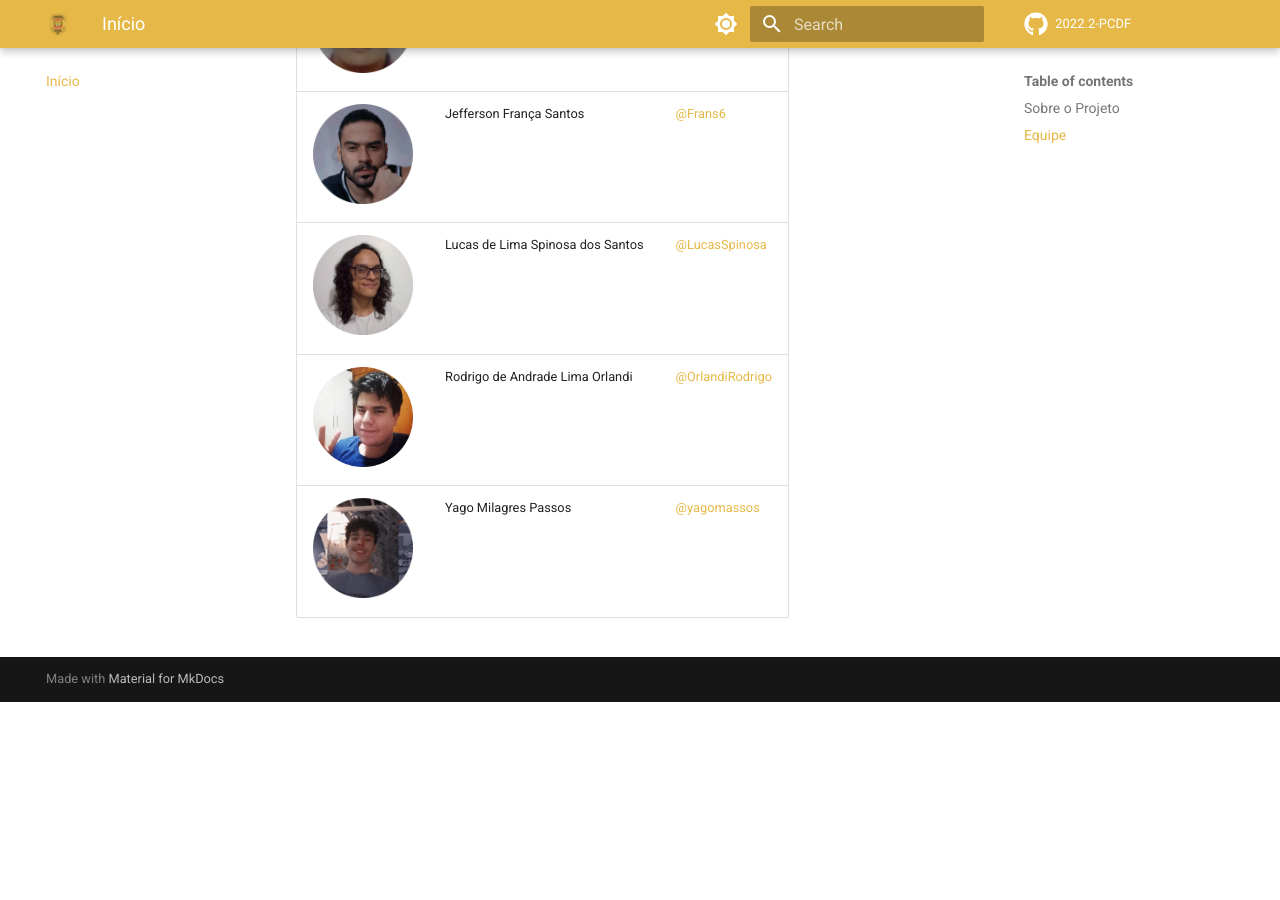
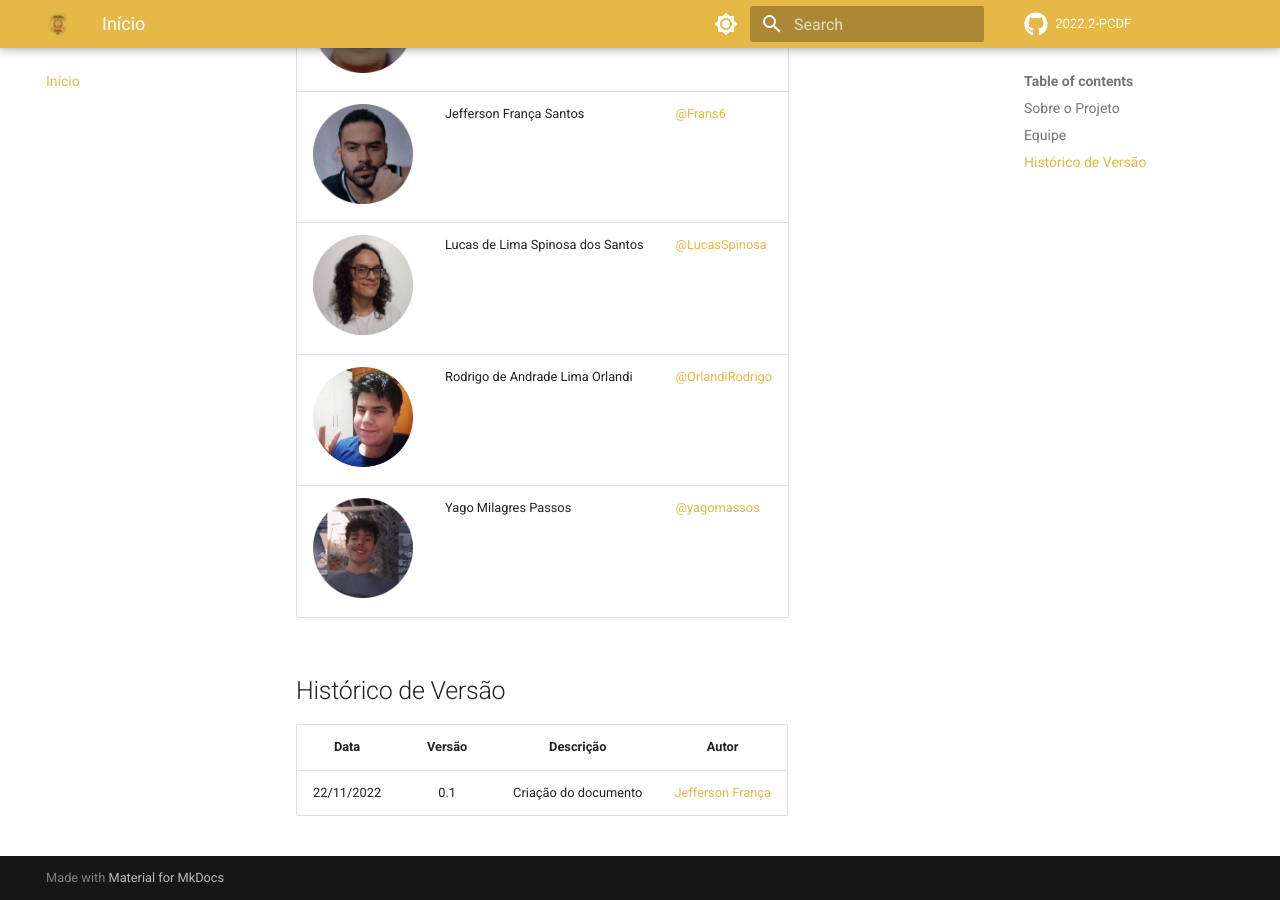
Before and after one commit to Interacao-Humano-Computador/2022.2-PCDF, an MkDocs documentation site: the page built from docs/index.md, in a window 1280 px wide and 900 px high, scrolled down 731 px. Built offline with MkDocs 1.6.1 and Material for MkDocs 9.7.7, drawn with Linux system fonts in a browser that asks for light colours; comment, search, counter and statistics services are not loaded; before the commit the page ends 1433 px from its top, so only the background shows below that.

Commit message:
Adicionando histórico de versão no inicio

```diff
--- a/docs/index.md
+++ b/docs/index.md
@@ -7,11 +7,18 @@ Aqui serão detalhados os aspectos do projeto em grupo, o qual objetiva a análi
 
 ## Equipe
 
-| Foto | Nome | GitHub |
-| ---- | ---- | ------ |
-| <img src="images/team/gabriel.png" width="100"> | Gabriel Marcolino Rodrigues | [@GabrielMR360](https://github.com/GabrielMR360) |
-| <img src="images/team/guilherme.png" width="100"> | Guilherme de Oliveira Mendes | [@GG555-13](https://github.com/GG555-13) |
-| <img src="images/team/jefferson.png" width="100"> | Jefferson França Santos | [@Frans6](https://github.com/Frans6) |
-| <img src="images/team/lucas.png" width="100"> | Lucas de Lima Spinosa dos Santos | [@LucasSpinosa](https://github.com/LucasSpinosa) |
-| <img src="images/team/rodrigo.png" width="100"> | Rodrigo de Andrade Lima Orlandi | [@OrlandiRodrigo](https://github.com/OrlandiRodrigo) |
-| <img src="images/team/yago.png" width="100"> | Yago Milagres Passos | [@yagomassos](https://github.com/yagompassos) |
+| Foto                                              | Nome                             | GitHub                                               |
+| ------------------------------------------------- | -------------------------------- | ---------------------------------------------------- |
+| <img src="images/team/gabriel.png" width="100">   | Gabriel Marcolino Rodrigues      | [@GabrielMR360](https://github.com/GabrielMR360)     |
+| <img src="images/team/guilherme.png" width="100"> | Guilherme de Oliveira Mendes     | [@GG555-13](https://github.com/GG555-13)             |
+| <img src="images/team/jefferson.png" width="100"> | Jefferson França Santos          | [@Frans6](https://github.com/Frans6)                 |
+| <img src="images/team/lucas.png" width="100">     | Lucas de Lima Spinosa dos Santos | [@LucasSpinosa](https://github.com/LucasSpinosa)     |
+| <img src="images/team/rodrigo.png" width="100">   | Rodrigo de Andrade Lima Orlandi  | [@OrlandiRodrigo](https://github.com/OrlandiRodrigo) |
+| <img src="images/team/yago.png" width="100">      | Yago Milagres Passos             | [@yagomassos](https://github.com/yagompassos)        |
+
+
+## Histórico de Versão
+
+|    Data    | Versão |      Descrição       |                     Autor                     |
+| :--------: | :----: | :------------------: | :-------------------------------------------: |
+| 22/11/2022 |  0.1   | Criação do documento | [Jefferson França](https://github.com/Frans6) |
```
Also changed, not shown: docs/ferramentas.md (+2 -0 lines).
